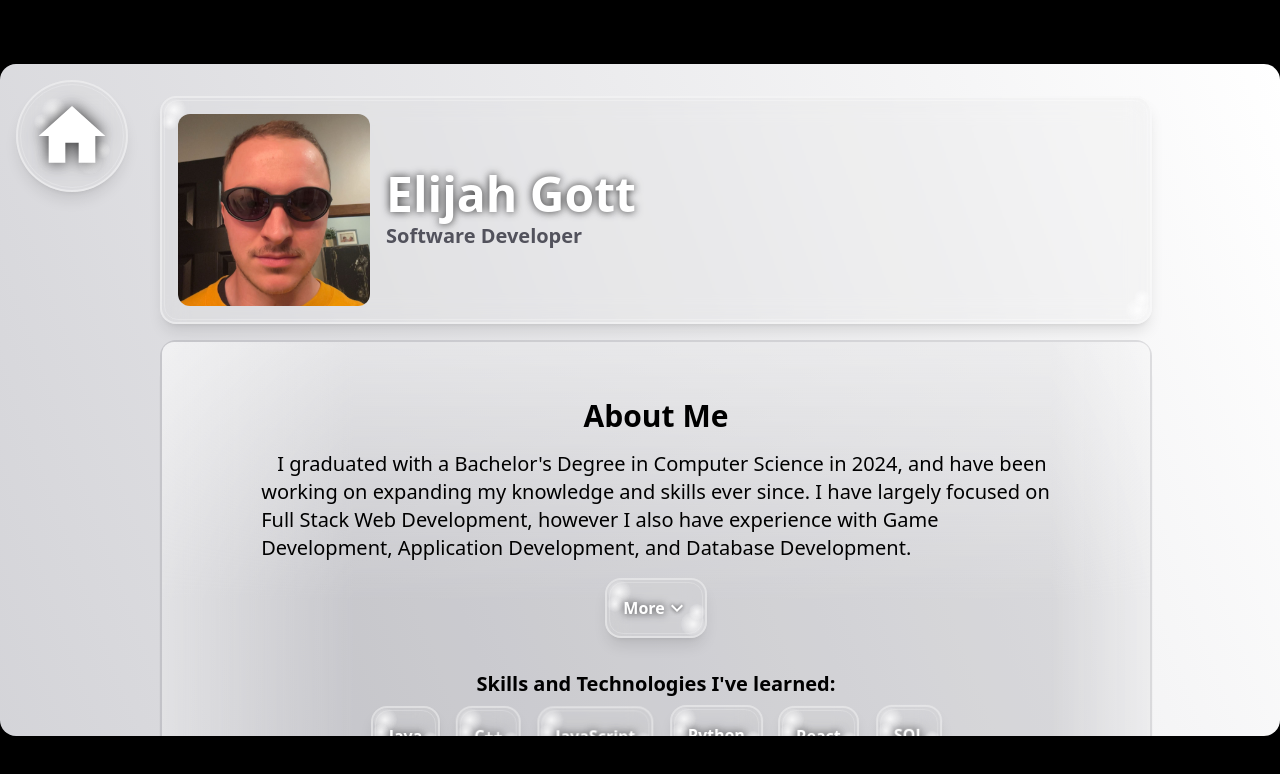
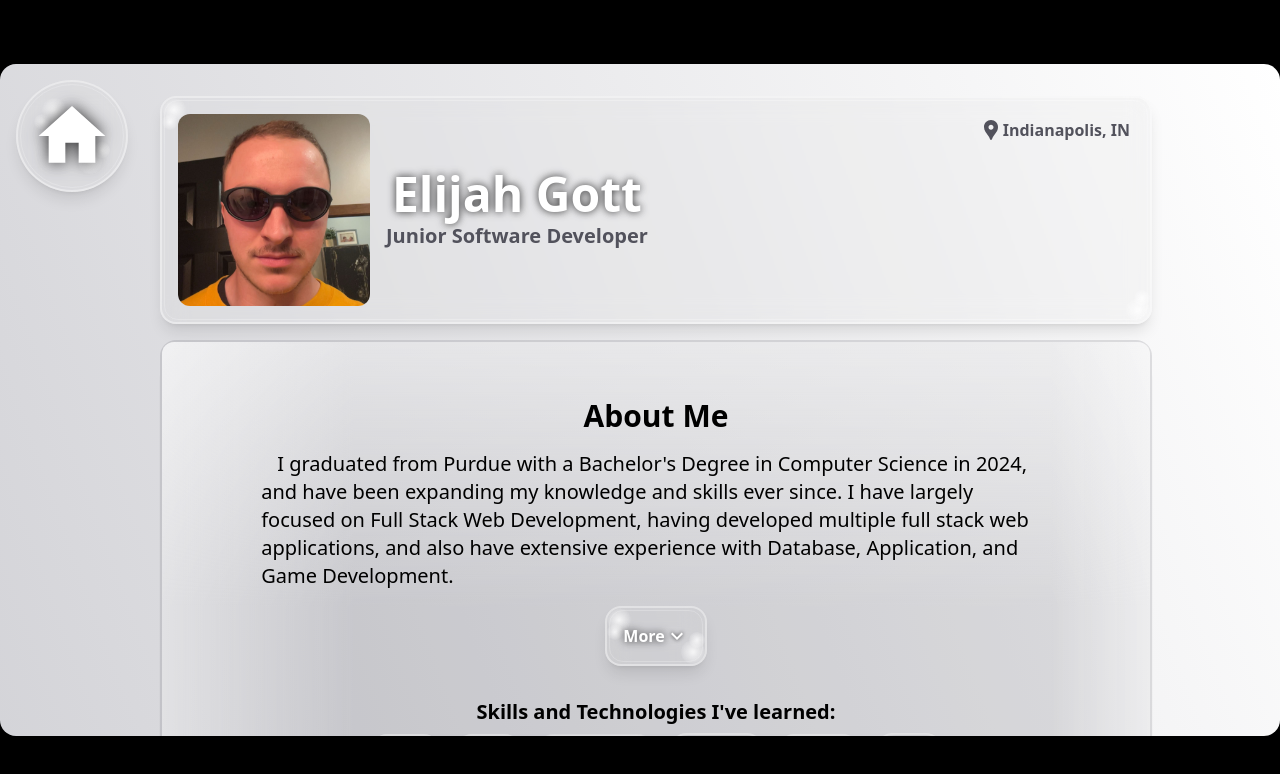
Before and after one commit to elijahgott/newPortfolio, a Next.js app: page /about-me in a window 1280 px wide. Shown: the top 774 px of the page. Built offline with nearby package versions, Linux system fonts and the light colour scheme.

Commit message:
added graduation image to about me page

```diff
--- a/app/about-me/page.tsx
+++ b/app/about-me/page.tsx
@@ -8,6 +8,9 @@ import Bubble from "../components/bubble"
 import ContentContainer from "../components/contentContainer"
 import HomeButton from "../components/homeButton"
 import ToggleHidden from "../components/ToggleHidden"
+
+// mui icons
+import LocationPinIcon from '@mui/icons-material/LocationPin';
 
 const skillsAndTech = [
   {
@@ -68,7 +71,11 @@ export default function AboutMe(){
                   </div>
                   <div className="flex flex-col gap-1 h-fit ml-4">
                     <h1 className={`text-5xl text-center text-white font-bold ${ isLight ? 'drop-shadow-[0_0_4px_rgba(0,0,0,0.8)]' : 'drop-shadow-[0_0_4px_rgba(255,255,255,0.3)]'}`} >Elijah Gott</h1>
-                    <h2 className={`text-xl font-semibold ${ isLight ? 'text-zinc-600' : 'text-zinc-400 drop-shadow-[0_0_4px_rgba(0,0,0,0.8)]'}`} >Software Developer</h2>
+                    <h2 className={`text-xl font-semibold ${ isLight ? 'text-zinc-600' : 'text-zinc-400 drop-shadow-[0_0_4px_rgba(0,0,0,0.8)]'}`} >Junior Software Developer</h2>
+                  </div>
+                  <div className={`absolute top-0 right-0 flex m-5 text-md font-semibold ${ isLight ? 'text-zinc-600' : 'text-zinc-400 drop-shadow-[0_0_4px_rgba(0,0,0,0.8)]'}`}>
+                    <LocationPinIcon />
+                    <p>Indianapolis, IN</p>
                   </div>
                 </Bubble>
               </div>
@@ -77,16 +84,21 @@ export default function AboutMe(){
                 <div className="relative py-8 px-[min(10em,8%)]">
                   { /* professional section (business) */ }
                   <section className="mb-8">
+                    {/* about me section */}
                     <div>
                       <h2 className='mb-4 font-bold text-3xl text-center'>About Me</h2>
-                      <p className="mt-4 indent-4 text-xl">I graduated with a Bachelor&apos;s Degree in Computer Science in 2024, and have been working on expanding my knowledge and skills ever since. I have largely focused on Full Stack Web Development, however I also have experience with Game Development, Application Development, and Database Development.</p>
-                      {/* hide this inside a "More" button? */}
+                      <p className="w-full mt-4 indent-4 text-xl mr-2 h-fit">I graduated from Purdue with a Bachelor&apos;s Degree in Computer Science in 2024, and have been expanding my knowledge and skills ever since. I have largely focused on Full Stack Web Development, having developed multiple full stack web applications, and also have extensive experience with Database, Application, and Game Development. </p>
+
                       <ToggleHidden>
+                        <div className='float-left relative w-64 aspect-square md:mr-2 md:ml-2 mt-4 shadow-lg rounded-xl border-2 border-transparent hover:scale-105 overflow-hidden transition-all duration-150'>
+                          <Image src="/images/about-me/self-image.jpg" alt="Photo of me at college graduation." fill className="object-cover" />
+                        </div>
                         <p className="mt-4 indent-4 text-xl">In 2020, I began my programming journey with Java during my freshman coursework, and moved onto C++ next. After learning the basics of these two languages, as well as HTML and CSS, I began learning React (before learning JavaScript) when I began creating my Senior Project, my <Anchor type="internal" linkTo="/projects/music-tracker">Music Tracker</Anchor> (which I have vastly improved after learning much more about React, Web Design, and Backend Development, and Database Development).</p>
                         <p className="mt-4 indent-4 text-xl">After graduation in 2024, I have focused on expanding my skillset in various ways. I have taken online courses on JavaScript, Python, Full-Stack Development, and more. Most of these courses have been from <Anchor type="external" linkTo="https://www.freecodecamp.org/">FreeCodeCamp</Anchor>, but the JavaScript course was through <Anchor type="external" linkTo="https://wesbos.com/">Wes Bos</Anchor> and the Full-Stack Development course was from <Anchor type="external" linkTo="https://fullstackopen.com/en/">Full Stack Open</Anchor>. After completion of most of the courses I&apos;ve taken, I created a project using the knowledge gained to help solidify and expand my understanding. For example, after completing the Full Stack Open course, I created my <Anchor type="internal" linkTo="/projects/workout-tracker">Workout Tracker</Anchor> using much of what I learned throughout the course.</p>
                       </ToggleHidden>
+                    </div>
 
-                    </div>
+                    {/* skills section */}
                     <div className="mt-8 mx-auto w-fit">
                       <h3 className="text-xl text-center font-semibold">Skills and Technologies I&apos;ve learned:</h3>
                         <ul className="flex flex-wrap justify-center mx-auto w-[min(90%,600px)]">
@@ -132,10 +144,6 @@ export default function AboutMe(){
 
                     </div>
 
-                    <div className="mt-8 mx-auto w-fit">
-
-                        </div>
-
                   </section>
 
                 </div>
```
Also changed, not shown: public/images/about-me/self-image.jpg (added).
